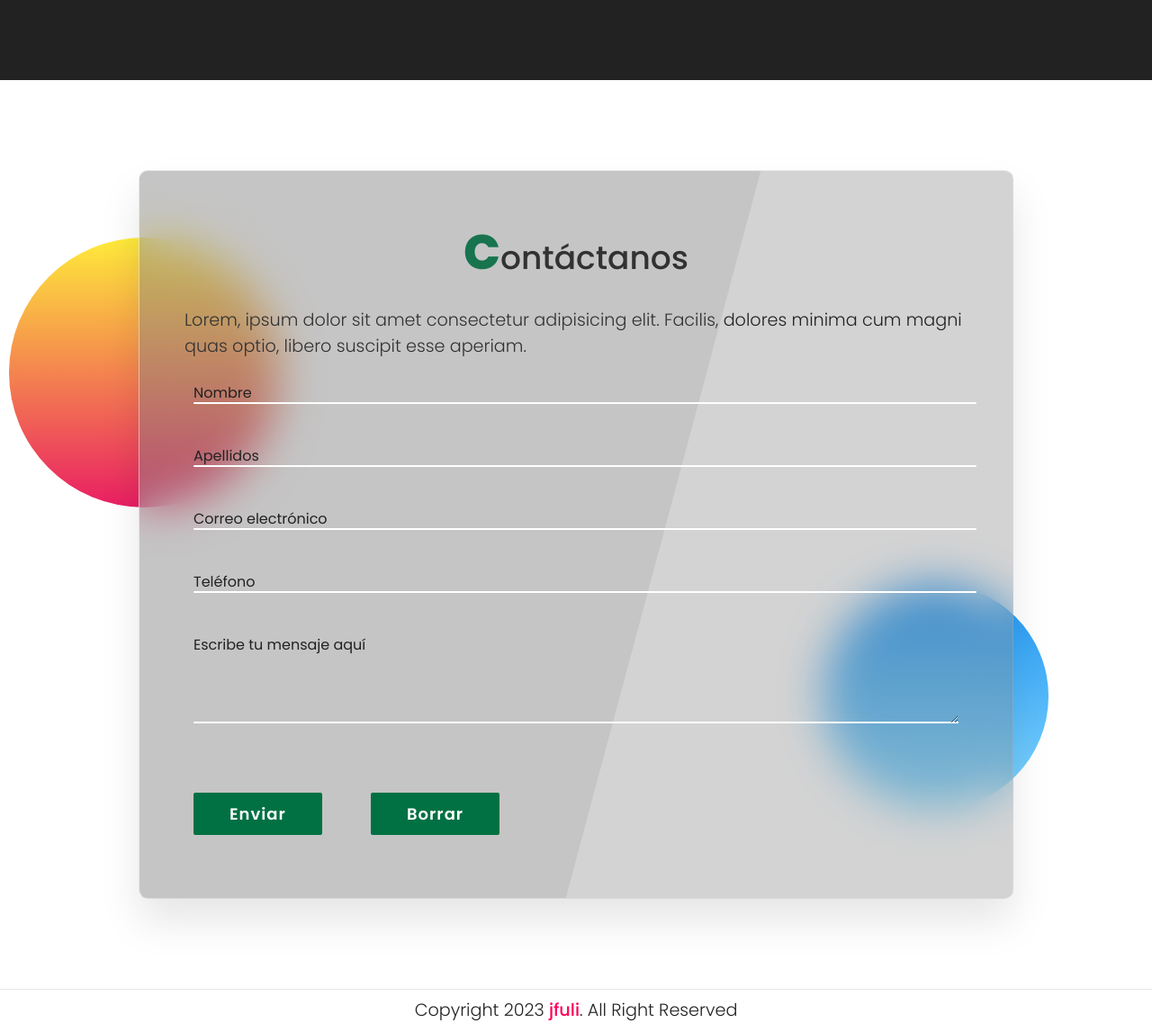
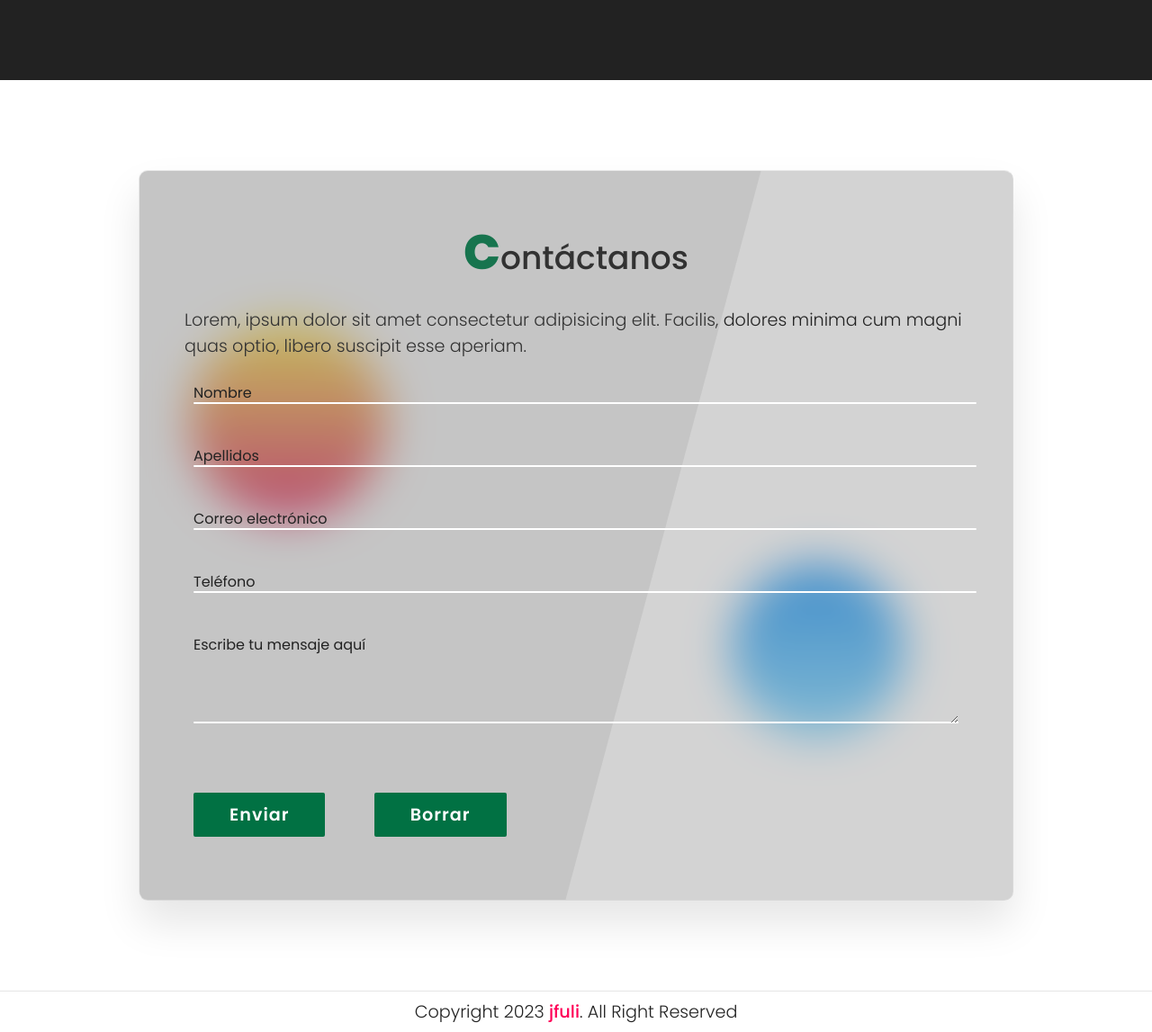
Before and after one commit to jfuli/PatinLandia, a PHP site: page / in a window 1280 px wide. Shown: the part 5103-6250 px from the top of the page at 90% size. Run offline with PHP 8.4, Linux system fonts and the light colour scheme.

Commit message:
resuelto issue darkmode

```diff
--- a/css/styles.css
+++ b/css/styles.css
@@ -10,7 +10,7 @@
 
 :root {
   --black: #222;
-  --green: #017143;
+  --green: #017143; /*hay que hacer encajar los colores con los del darkmode*/
   --white: #fff;
   --white2: #fff;
   --black2: #222;
@@ -19,6 +19,7 @@
 
 body {
   background: var(--white);
+  transition: background-color 0.5s ease;
 }
 
 section {
@@ -301,7 +302,7 @@ p {
 }
 .expert .textBox .box .text h3 {
   font-weight: 400;
-  color: #222;
+  color: var(--black);
 }
 /***********************************  END expert ***********************************/
 /***********************************  START testimonials ***********************************/
@@ -436,25 +437,32 @@ p {
   background-size: cover;
 }
 
-/*La propiedad content se usa junto con los pseudo-elementos :before y :after para generar contenido que se adjunta antes o después de un selector CSS.*/
+/*La propiedad content se usa junto con los pseudo-elementos :before y :after
+ para generar contenido que se adjunta antes o después de un selector CSS.*/
 #contact .fondo::before {
   content: "";
   position: absolute;
-  width: 300px;
-  height: 300px;
+  /* width: 300px;
+  height: 300px; */
+  width: 17vw;
+  height: 17vw;
   background: linear-gradient(#ffeb3b, #e91e63);
   border-radius: 50%;
-  transform: translate(-480px, -180px);
+  /* transform: translate(-480px, -180px); */
+  transform: translate(-25vw, -10vw);
 }
 
 #contact .fondo::after {
   content: "";
   position: absolute;
-  width: 250px;
-  height: 250px;
+  /* width: 250px;
+  height: 250px; */
+  width: 15vw;
+  height: 15vw;
   background: linear-gradient(#2196f3, #83d8ff);
   border-radius: 50%;
-  transform: translate(400px, 180px);
+  /* transform: translate(400px, 180px); */
+  transform: translate(21vw, 10vw);
 }
 
 .containerForm {
@@ -526,7 +534,7 @@ p {
   box-shadow: none;
   border: none;
   outline: none;
-  font-size: 15px;
+  font-size: 1em;
   padding: 0 10px;
   z-index: 1;
   color: #222222;
@@ -548,7 +556,8 @@ p {
   top: 0;
   left: 0;
   line-height: 40px;
-  font-size: 18px;
+  /* font-size: 1.2em; */
+  /* font-size: 18px; */
   padding: 0 10px;
   display: block;
   transition: 0.5s;
@@ -599,7 +608,8 @@ p {
   margin-right: 50px;
   /* outline: none; */
   font-weight: 600;
-  font-size: 18px;
+  font-size: 1.2em;
+  /* font-size: 18px; */
   border-radius: 2px;
 }
 .btnContact:hover {
```
Also changed, not shown: 1 other file.
